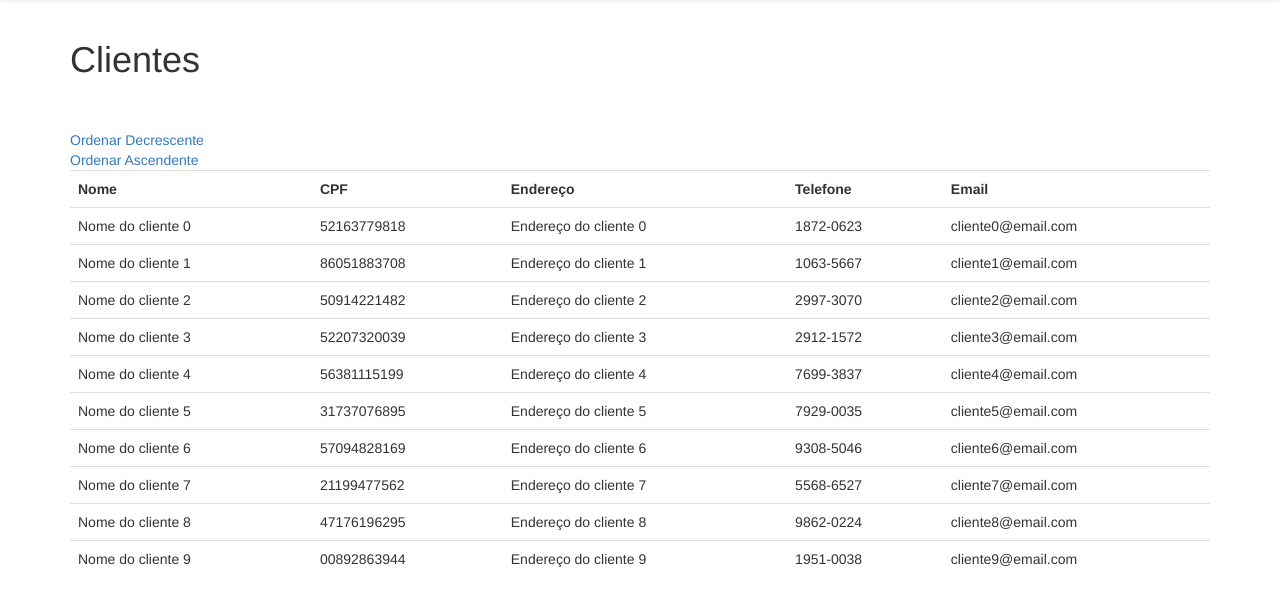
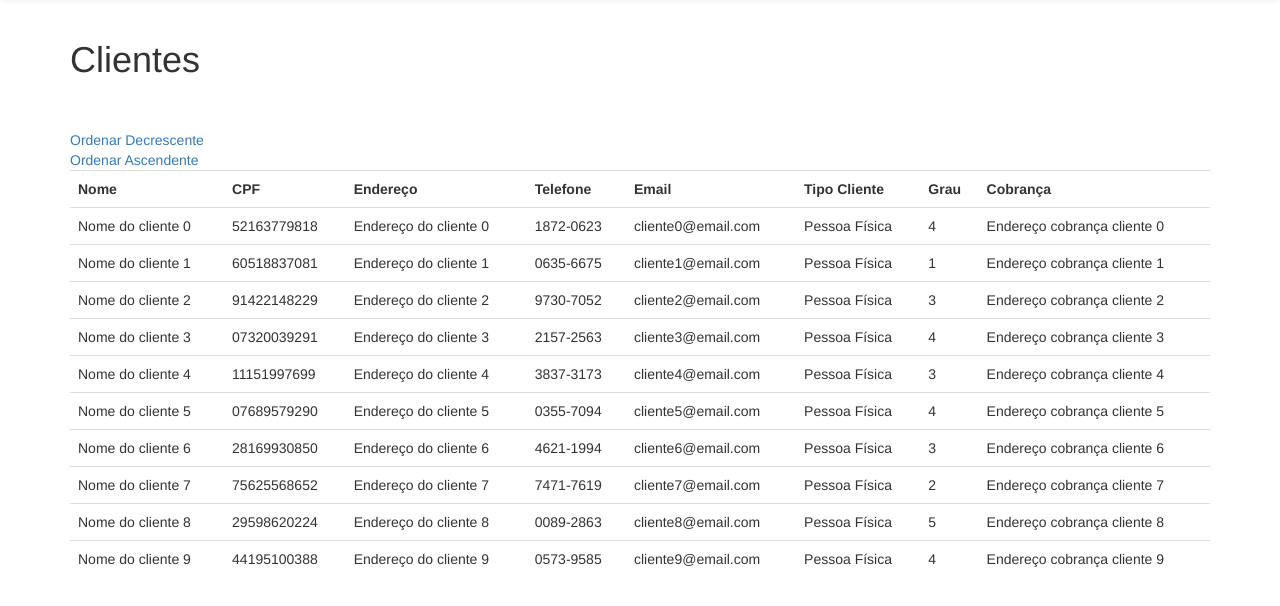
Before and after one commit to cartmman/poo, a PHP site: page /?ordem=asc in a window 1280 px wide. Shown: the part 50-656 px from the top of the page. Run offline with PHP 8.4, Linux system fonts and the light colour scheme; some libraries are stand-ins or nearby versions.

Commit message:
Tipos de Clientes

```diff
--- a/index.php
+++ b/index.php
@@ -1,13 +1,17 @@
 <?php
-require_once "src\wsj\Cliente\Cliente.php";
+define('CLASS_DIR', 'src/');
+set_include_path(get_include_path().PATH_SEPARATOR.CLASS_DIR);
+spl_autoload_register();
 
 for($i=0;$i<=9;$i++) {
-    $c[$i] = new Cliente();
+    $c[$i] = new \wsj\Cliente\Types\ClientePF();
     $c[$i]->setNome("Nome do cliente ".$i)
           ->setCpf(mt_rand(0,9).mt_rand(0,9).mt_rand(0,9).mt_rand(0,9).mt_rand(0,9).mt_rand(0,9).mt_rand(0,9).mt_rand(0,9).mt_rand(0,9).mt_rand(0,9).mt_rand(0,9))
           ->setEndereco("Endereço do cliente ".$i)
           ->setEmail("cliente".$i."@email.com")
           ->setTelefone(mt_rand(0,9).mt_rand(0,9).mt_rand(0,9).mt_rand(0,9)."-".mt_rand(0,9).mt_rand(0,9).mt_rand(0,9).mt_rand(0,9));
+    $c[$i]->grauImportancia(mt_rand(1,5));
+    $c[$i]->enderecoCobranca("Endereço cobrança cliente ".$i);
     $clientes[] = $c[$i];
 }
 if($_REQUEST['ordem']=='asc') { ksort($clientes); }
@@ -56,6 +60,9 @@ if($_REQUEST['ordem']=='desc') { rsort($clientes);}
                 <th>Endereço</th>
                 <th>Telefone</th>
                 <th>Email</th>
+                <th>Tipo Cliente</th>
+                <th>Grau</th>
+                <th>Cobrança</th>
             </tr>
             <?php foreach($clientes as $cliente): ?>
             <tr>
@@ -64,6 +71,13 @@ if($_REQUEST['ordem']=='desc') { rsort($clientes);}
                 <td><?=$cliente->getEndereco() ;?></td>
                 <td><?=$cliente->getTelefone() ;?></td>
                 <td><?=$cliente->getEmail() ;?></td>
+                <?php if($cliente instanceof \wsj\Cliente\Types\ClientePF): ?>
+                        <td>Pessoa Física</td>
+                <?php else: ?>
+                        <td>Pessoa Jurídica</td>
+                <?php endif; ?>
+                <td><?=$cliente->getGrau() ;?></td>
+                <td><?=$cliente->getEnd() ;?></td>
             </tr>
             <?php endforeach; ?>
         </table>
--- /dev/null
+++ b/src/wsj/Cliente/ClienteAbstract.php
@@ -0,0 +1,96 @@
+<?php
+namespace wsj\Cliente;
+
+abstract class ClienteAbstract {
+
+    private $nome;
+    private $cpf;
+    private $endereco;
+    private $email;
+    private $telefone;
+
+    /**
+     * @return mixed
+     */
+    public function getNome()
+    {
+        return $this->nome;
+    }
+
+    /**
+     * @param mixed $nome
+     */
+    public function setNome($nome)
+    {
+        $this->nome = $nome;
+        return $this;
+    }
+
+    /**
+     * @return mixed
+     */
+    public function getCpf()
+    {
+        return $this->cpf;
+    }
+
+    /**
+     * @param mixed $cpf
+     */
+    public function setCpf($cpf)
+    {
+        $this->cpf = $cpf;
+        return $this;
+    }
+
+    /**
+     * @return mixed
+     */
+    public function getEndereco()
+    {
+        return $this->endereco;
+    }
+
+    /**
+     * @param mixed $endereco
+     */
+    public function setEndereco($endereco)
+    {
+        $this->endereco = $endereco;
+        return $this;
+    }
+
+    /**
+     * @return mixed
+     */
+    public function getEmail()
+    {
+        return $this->email;
+    }
+
+    /**
+     * @param mixed $email
+     */
+    public function setEmail($email)
+    {
+        $this->email = $email;
+        return $this;
+    }
+
+    /**
+     * @return mixed
+     */
+    public function getTelefone()
+    {
+        return $this->telefone;
+    }
+
+    /**
+     * @param mixed $telefone
+     */
+    public function setTelefone($telefone)
+    {
+        $this->telefone = $telefone;
+    }
+
+}
--- /dev/null
+++ b/src/wsj/Cliente/ClienteInterface.php
@@ -0,0 +1,9 @@
+<?php
+namespace wsj\Cliente;
+
+interface ClienteInterface {
+
+   public function grauImportancia($grau);
+
+   public function enderecoCobranca($end);
+}
--- /dev/null
+++ b/src/wsj/Cliente/Types/ClientePF.php
@@ -0,0 +1,38 @@
+<?php
+namespace wsj\Cliente\Types;
+
+use wsj\Cliente\ClienteAbstract;
+use wsj\Cliente\ClienteInterface;
+
+class ClientePF extends ClienteAbstract implements ClienteInterface {
+
+    private $grau;
+    private $end;
+
+    public function grauImportancia($grau){
+        $this->grau = $grau;
+        return $this;
+    }
+
+    public function enderecoCobranca($end){
+        $this->end = $end;
+        return $this;
+    }
+
+    /**
+     * @return mixed
+     */
+    public function getGrau()
+    {
+        return $this->grau;
+    }
+
+    /**
+     * @return mixed
+     */
+    public function getEnd()
+    {
+        return $this->end;
+    }
+
+}
```
Also changed, not shown: src/wsj/Cliente/Types/ClientePJ.php (added, +36 -0 lines).
